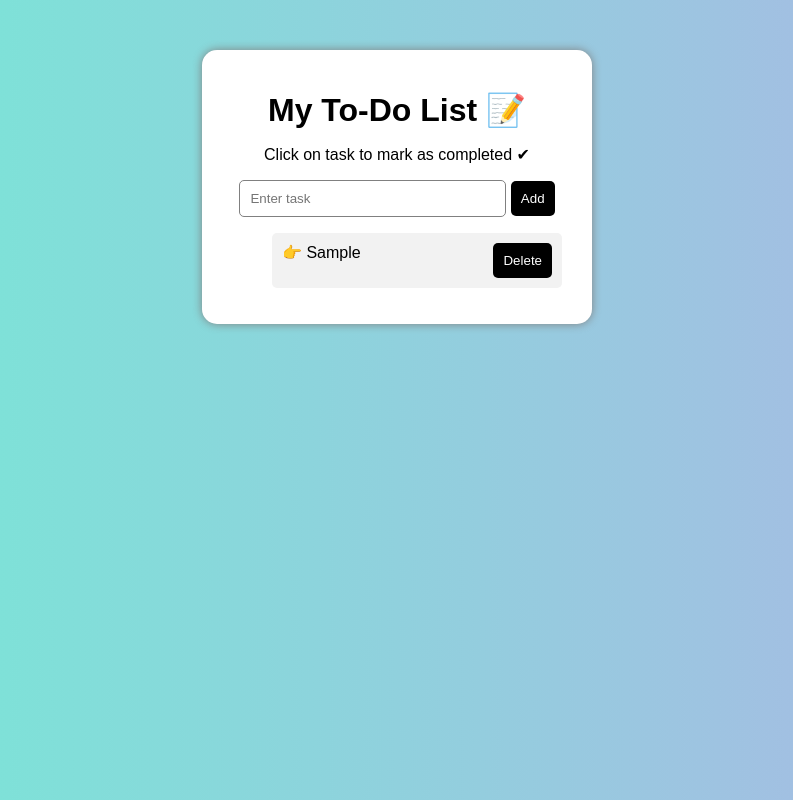
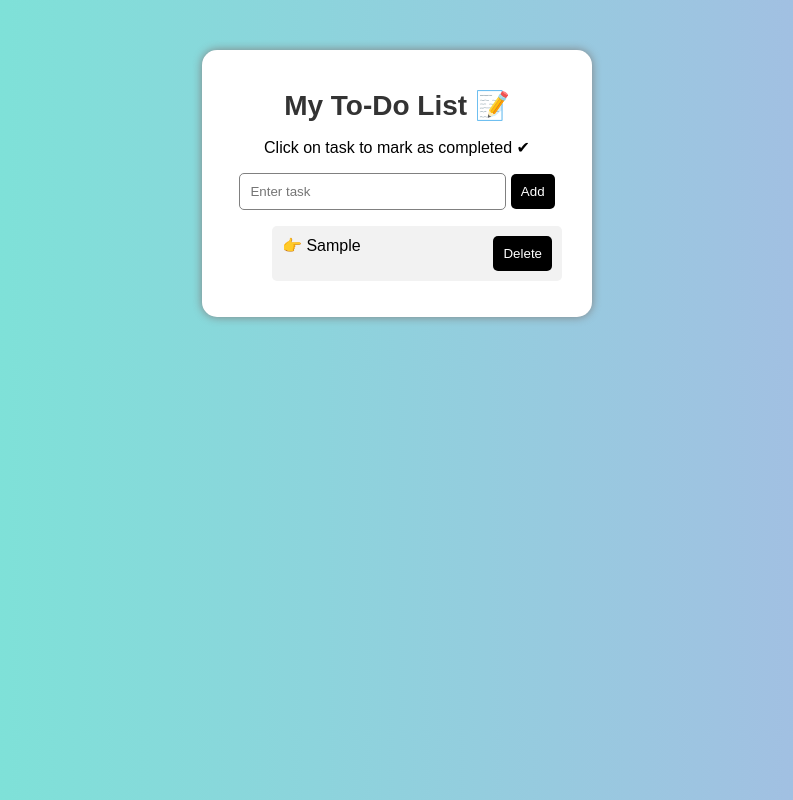
Before and after one commit to Saya0014/TO-DO-app, a plain HTML site: page index.html in a window 1280 px wide. Both pictures are taken after typing "Sample" into the empty fields and a click on the button "Add". Shown: the whole page, without its empty margins (243-1036 px from the left). Drawn offline with Linux system fonts and the light colour scheme.

Commit message:
Add files via upload

```diff
--- a/index.html
+++ b/index.html
@@ -10,6 +10,10 @@
     text-align: center;
     margin: 0;
     padding: 0;
+}
+h1 {
+    font-size: 28px;
+    color: #333;
 }
 
 .container {
@@ -54,6 +58,9 @@ li {
 .completed {
     text-decoration: line-through;
     color: gray;
+}
+button:hover {
+    background-color: #333;
 }
     </style>
 </head>
@@ -112,7 +119,10 @@ function showTasks() {
 function addTask() {
     let taskInput = document.getElementById("task").value;
 
-    if (taskInput === "") return;
+    if (taskInput === "") {
+    alert("Please enter a task");
+    return;
+}
 
     tasks.push({ text: taskInput, completed: false });
     saveTasks();
```
